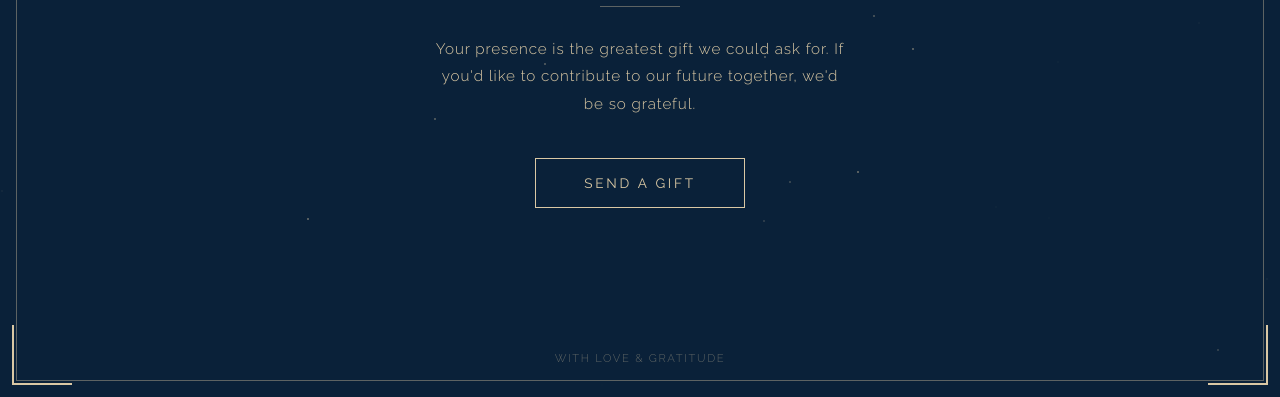
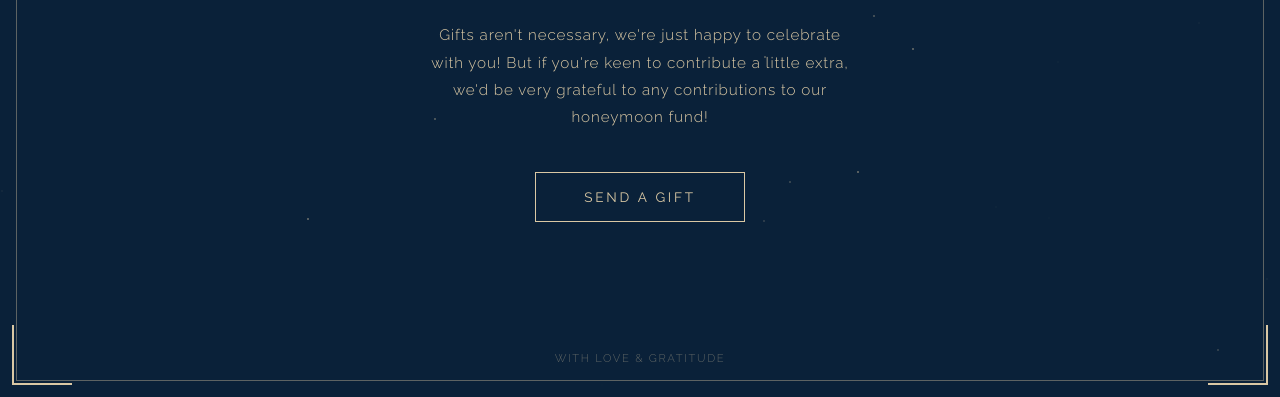
Before and after one commit to tommylad/Wedding, a plain HTML site: page index.html in a window 1280 px wide. Shown: the part 403-800 px from the top of the page. Drawn offline with nearby package versions, Linux system fonts and the light colour scheme.

Commit message:
Update index.html

```diff
--- a/index.html
+++ b/index.html
@@ -209,9 +209,9 @@
         </div>
         <div class="divider"></div>
         <p class="message">
-            Your presence is the greatest gift we could ask for.
-            If you'd like to contribute to our future together,
-            we'd be so grateful.
+            Gifts aren't necessary, we're just happy to celebrate with you!
+            But if you're keen to contribute a little extra, we'd be very
+            grateful to any contributions to our honeymoon fund!
         </p>
         <a href="https://www.paypal.com/pool/9oka6sCcHv?sr=wccr" class="btn">
             Send a Gift
```
